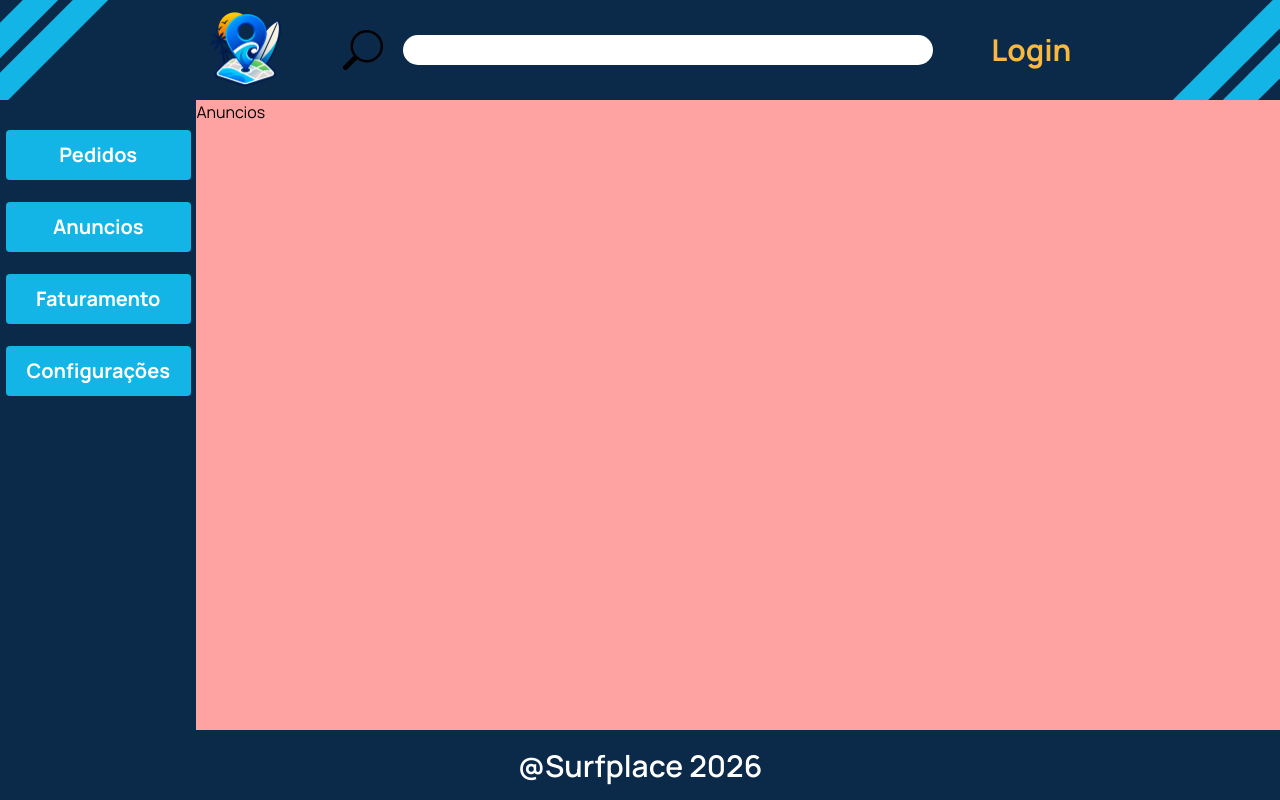
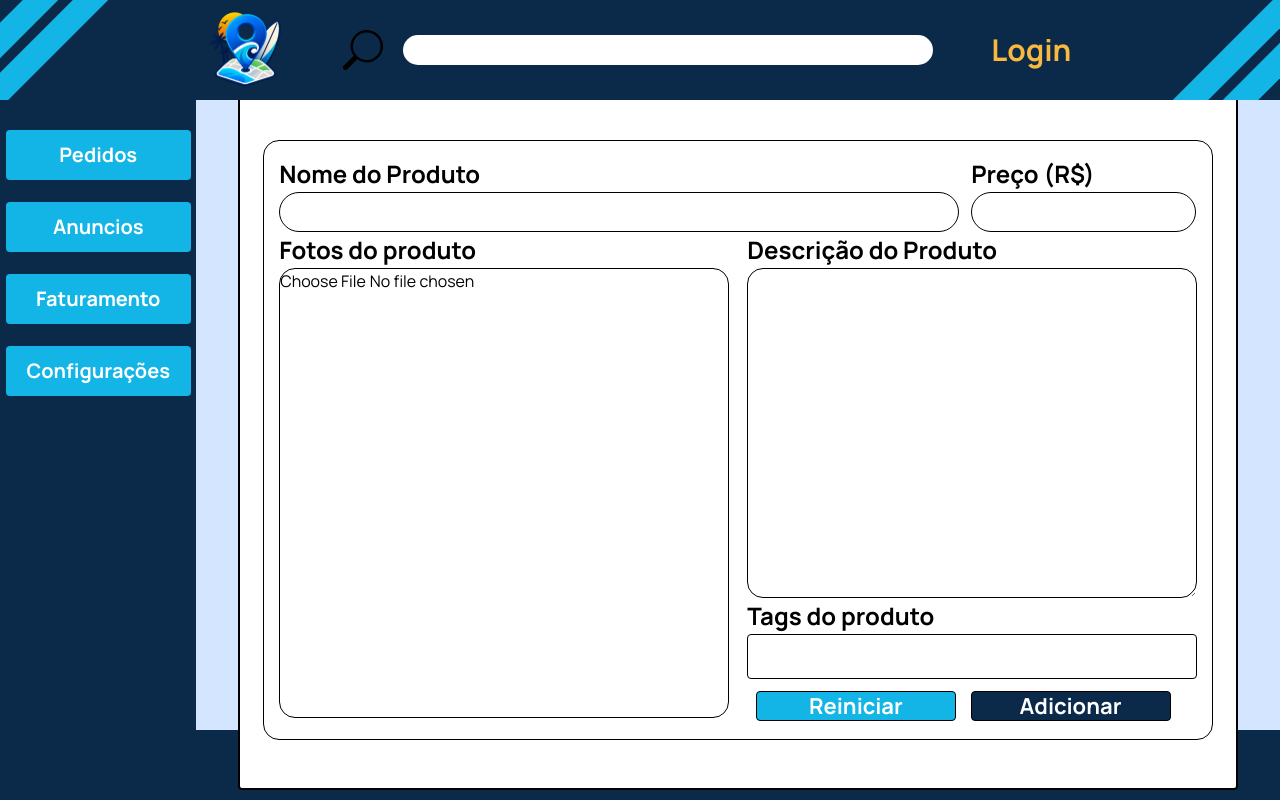
Before and after one commit to VitorPrates/SurfplaceFront, a React (Vite) app: page /vendedor/anuncios in a window 1280 px wide. Built offline with nearby package versions, Linux system fonts and the light colour scheme; no server answers.

Commit message:
tela de criação de produto criada

```diff
--- a/src/App.jsx
+++ b/src/App.jsx
@@ -13,6 +13,9 @@ import Cadastro_user from './componentes/Cadastro_user';
 import { AuthProvider } from './componentes/VerificadorLogin';
 import Header_simples from './componentes/Header_simples';
 import Anuncios from './componentes/dashboard_vendedor/Anuncios';
+import Pedidos from './componentes/dashboard_vendedor/Pedidos';
+import Faturamento from './componentes/dashboard_vendedor/Faturamento';
+import Configuracoes from './componentes/dashboard_vendedor/Configuracoes';
 
 export default function App() {
   // Coordenadas iniciais do centro do mapa (Exemplo: Avenida Paulista, São Paulo)
@@ -54,9 +57,24 @@ export default function App() {
             </>} />
 
             {/* DASHBOARD VENDEDOR */}
+            <Route path="/vendedor/pedidos" element={<>
+              <Header />
+              <Pedidos />
+              <Footer />
+            </>} />
             <Route path="/vendedor/anuncios" element={<>
               <Header />
               <Anuncios />
+              <Footer />
+            </>} />
+            <Route path="/vendedor/faturamento" element={<>
+              <Header />
+              <Faturamento />
+              <Footer />
+            </>} />
+            <Route path="/vendedor/configs" element={<>
+              <Header />
+              <Configuracoes />
               <Footer />
             </>} />
 
--- a/src/componentes/dashboard_vendedor/Anuncios.jsx
+++ b/src/componentes/dashboard_vendedor/Anuncios.jsx
@@ -1,10 +1,48 @@
+import { useState } from "react"
 import Navegando_dashboard from "./Navegando_dashboard"
+
 export default function Anuncios() {
+    const [btn_anuncio, setbtn] = useState("Anuncios")
+
     return (
         <main className="h-[calc(100dvh-170px)] bg-azulultraleve flex" >
             <Navegando_dashboard/>
-            <div className="bg-red-300 w-full">
-                <h1>Anuncios</h1>
+            <div className="bg-azulultraleve w-full flex items-center justify-center">
+                <div className="bg-white w-250 h-187.5 rounded border-2 flex flex-col">
+                    <nav className="w-full border-b-2 h-12.5">
+                        <button className={`${btn_anuncio == "Anuncios" ? "bg-azulforte text-amarelodestaque" : "bg-white text-black"} font-bold text-[24px] w-50 h-full border-r-2 border-black cursor-pointer`} onClick={() => setbtn("Anuncios")}>Anuncios</button>
+                        <button className={`${btn_anuncio == "Anunciar" ? "bg-azulforte text-amarelodestaque" : "bg-white text-black"} font-bold text-[24px] w-50 h-full border-r-2 border-black cursor-pointer`} onClick={() => setbtn("Anunciar")}>Anunciar</button>
+                    </nav>
+                    <form action="" className="[&_label]:text-[24px] [&_label]:font-bold border-1 m-auto w-237.5 h-150 rounded-2xl p-3.75">
+                        <div className="flex gap-3">
+                            <span className="flex flex-col">
+                                <label htmlFor="NomeProduto" >Nome do Produto</label>
+                                <input type="text" className="w-170 h-10 border rounded-full "/>
+                            </span>
+                            <span className="flex flex-col">
+                                <label htmlFor="NomeProduto">Preço (R$)</label>
+                                <input type="text" className="w-56.25 h-10 border rounded-full "/>
+                            </span>
+                        </div>
+                        <div className="flex">
+                            <div className="w-fit flex flex-col">
+                                <label htmlFor="fotoproduto">Fotos do produto</label>
+                                <input type="file" className="w-112.5 h-112.5 border rounded-2xl"/>
+                            </div>
+                            <div className="flex flex-col w-full b h-fit">
+                                <label htmlFor="fotoproduto" className="text-left w-112.5 mr-0 ml-auto">Descrição do Produto</label>
+                                <textarea name="" id="" className="w-112.5 h-82.5 border rounded-2xl mr-0 ml-auto p-2"></textarea>
+                                <label htmlFor="Tags" className="text-left w-112.5 mr-0 ml-auto">Tags do produto</label>
+                                <input type="text" className="w-112.5 h-11.25 rounded border ml-auto"/>
+                                <div className="w-full h-full flex items-center justify-evenly p-3">
+                                    <button type="reset" className="bg-azulleve text-white font-bold text-[22px] w-50 h-7.5 rounded border border-black flex justify-center items-center">Reiniciar</button>
+                                    <button type="submit" className="bg-azulforte text-white font-bold text-[22px] w-50 h-7.5 rounded border border-black flex justify-center items-center">Adicionar</button>
+                                </div>
+                            </div>
+                        </div>
+
+                    </form>
+                </div>
             </div>
         </main>
     )
--- a/src/componentes/dashboard_vendedor/Configuracoes.jsx
+++ b/src/componentes/dashboard_vendedor/Configuracoes.jsx
@@ -1,5 +1,5 @@
 import Navegando_dashboard from "./Navegando_dashboard"
-export default function Anuncios() {
+export default function Configuracoes() {
     return (
         <main className="h-[calc(100dvh-170px)] bg-azulultraleve flex" >
             <Navegando_dashboard/>
--- a/src/componentes/dashboard_vendedor/Navegando_dashboard.jsx
+++ b/src/componentes/dashboard_vendedor/Navegando_dashboard.jsx
@@ -4,10 +4,10 @@ export default function Navegando_dashboard() {
     return (
         <nav className="h-full w-58 bg-azulforte">
             <ul className=" h-full w-full pt-7.5 flex flex-col items-center gap-5.5">
-                <li className="h-12.5 w-46.25 flex items-center justify-center bg-azulleve text-white font-bold text-[20px] rounded cursor-pointer hover:scale-105 transition"><Link to={"/vendedor/pedidos"}>Pedidos</Link></li>
-                <li className="h-12.5 w-46.25 flex items-center justify-center bg-azulleve text-white font-bold text-[20px] rounded cursor-pointer hover:scale-105 transition"><Link to={"/vendedor/anuncios"}>Anuncios</Link></li>
-                <li className="h-12.5 w-46.25 flex items-center justify-center bg-azulleve text-white font-bold text-[20px] rounded cursor-pointer hover:scale-105 transition"><Link to={"/vendedor/faturamento"}>Faturamento</Link></li>
-                <li className="h-12.5 w-46.25 flex items-center justify-center bg-azulleve text-white font-bold text-[20px] rounded cursor-pointer hover:scale-105 transition"><Link to={"/vendedor/configs"}>Configurações</Link></li>
+                <Link to={"/vendedor/pedidos"}><li className="h-12.5 w-46.25 flex items-center justify-center bg-azulleve text-white font-bold text-[20px] rounded cursor-pointer hover:scale-105 transition">Pedidos</li></Link>
+                <Link to={"/vendedor/anuncios"}><li className="h-12.5 w-46.25 flex items-center justify-center bg-azulleve text-white font-bold text-[20px] rounded cursor-pointer hover:scale-105 transition">Anuncios</li></Link>
+                <Link to={"/vendedor/faturamento"}><li className="h-12.5 w-46.25 flex items-center justify-center bg-azulleve text-white font-bold text-[20px] rounded cursor-pointer hover:scale-105 transition">Faturamento</li></Link>
+                <Link to={"/vendedor/configs"}><li className="h-12.5 w-46.25 flex items-center justify-center bg-azulleve text-white font-bold text-[20px] rounded cursor-pointer hover:scale-105 transition">Configurações</li></Link>
             </ul>
         </nav>
     )
```
